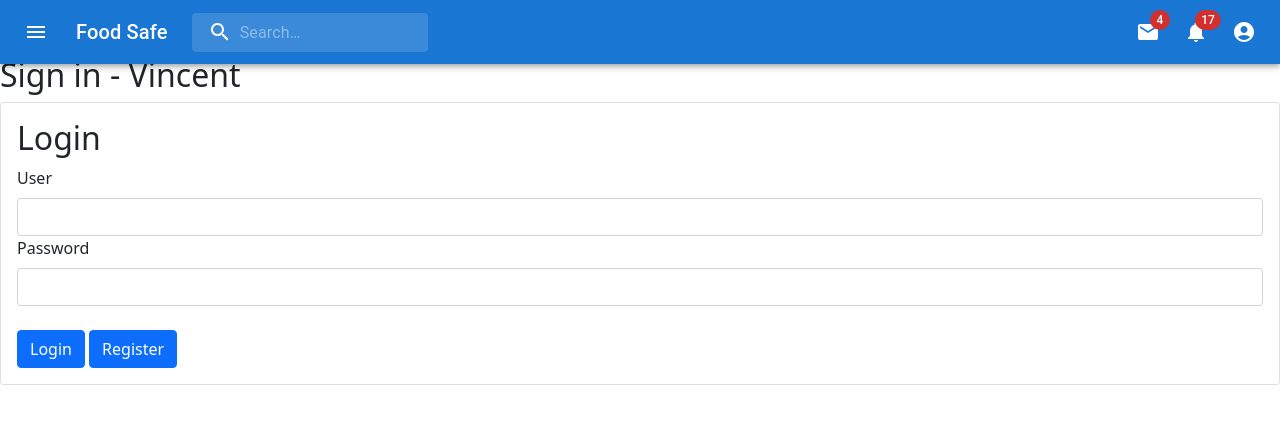
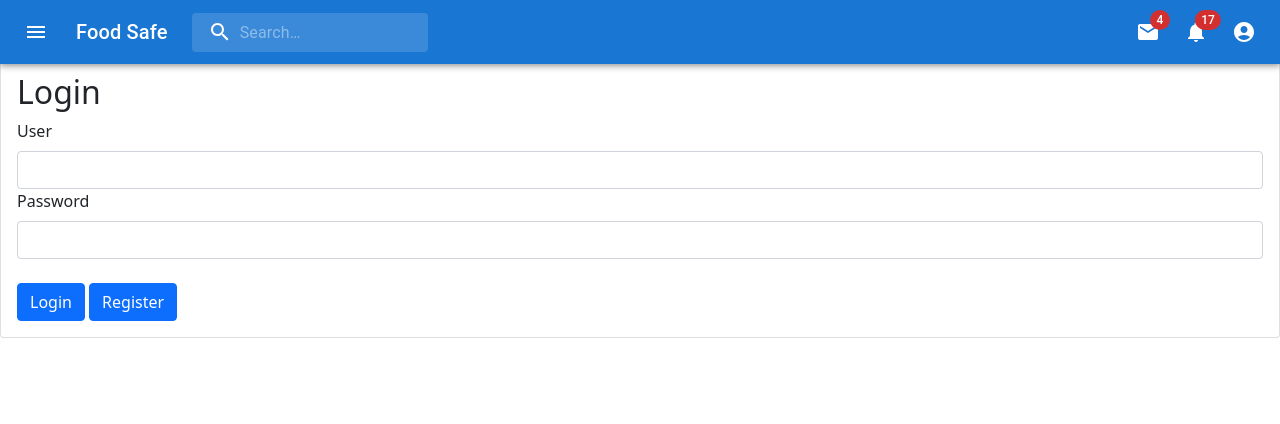
Before and after one commit to software-assignments-spring2022/final-project-foodsafe, a React (Create React App) app in the folder front-end/: page /sign_in in a window 1280 px wide. Shown: the top 424 px of the page. Built offline with nearby package versions, Linux system fonts and the light colour scheme.

Commit message:
delete name

```diff
--- a/front-end/src/sign_in/main.js
+++ b/front-end/src/sign_in/main.js
@@ -4,7 +4,6 @@ import LoginComponent from "./LoginComponent"
 const sign_in=()=>{
     return (
     <a>
-        <h2>Sign in - Vincent</h2>
         <LoginComponent />
     </a>
 
```
